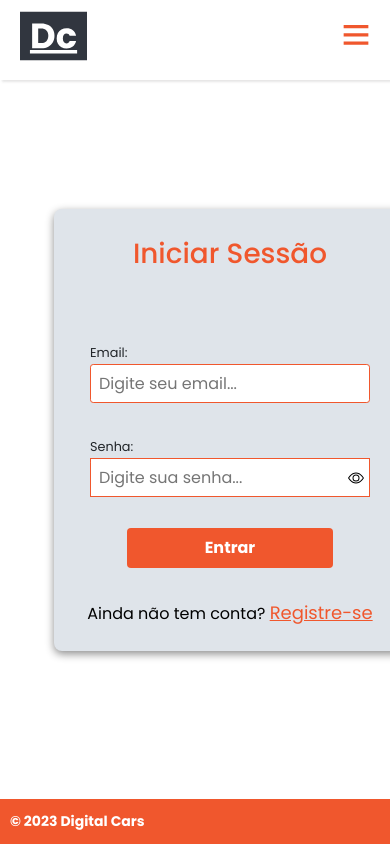
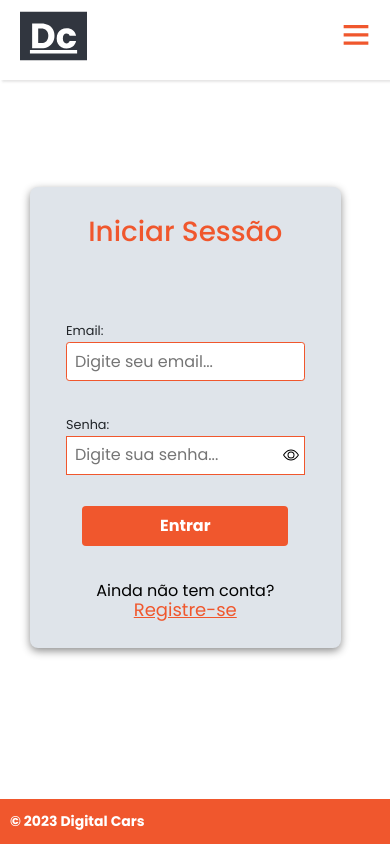
Before and after one commit to GabrielyPaz/projeto-integrador, a React (Vite) app: page /login in a window 390 px wide. Built offline with nearby package versions, Linux system fonts and the light colour scheme.

Commit message:
incluindo responsividade no css

```diff
--- a/src/Components/LoginForm/Form.module.css
+++ b/src/Components/LoginForm/Form.module.css
@@ -1,7 +1,8 @@
 
   .container {
-    width: 100%;
-    height: 83vh;
+    width: 95%;
+    height: 80vh;
+    position: absolute;
     margin: 0 auto;
     display: flex;
     align-items: center;
@@ -11,6 +12,7 @@
   .container_login {
     width: 100%;
     display: flex;
+    position: absolute;
     flex-direction: column;
     align-items: center;
     justify-content: center;
@@ -24,7 +26,7 @@
     display: flex;
     flex-direction: column;
     justify-content: center;
-    margin: 2.185rem;
+    margin: 0 auto;
     padding: 1.75rem;
     border-radius: 8px;
     gap: 15px;
@@ -35,21 +37,12 @@
   .login_form_title {
     margin-bottom: 45px;
     color: var(--laranja-principal);
-    /* font-weight: bold; */
     display: flex;
     align-items: center;
     justify-content: center;
   }
 
   .wrap_input {
-    /*width: 100%;
-    margin-bottom: 30px;
-    display: flex;
-    justify-content: space-between;
-    align-items: center;
-    border: 1px solid var(--laranja-principal);
-    padding-right: 5px;
-    outline: none;*/
     width: 100%;
 	  padding: .4em .5em;
   	border: 1px solid var(--cor-laranja);
@@ -92,13 +85,11 @@
 }
 
   .label_input {
-
     width: 100%;
     font-weight: 300;
     margin-bottom: -.1em;
     margin-top: .5em;
     font-size: .8em;
-
   }
 
   .login {
```
Lines whose indentation alone changed are shown as unchanged.
